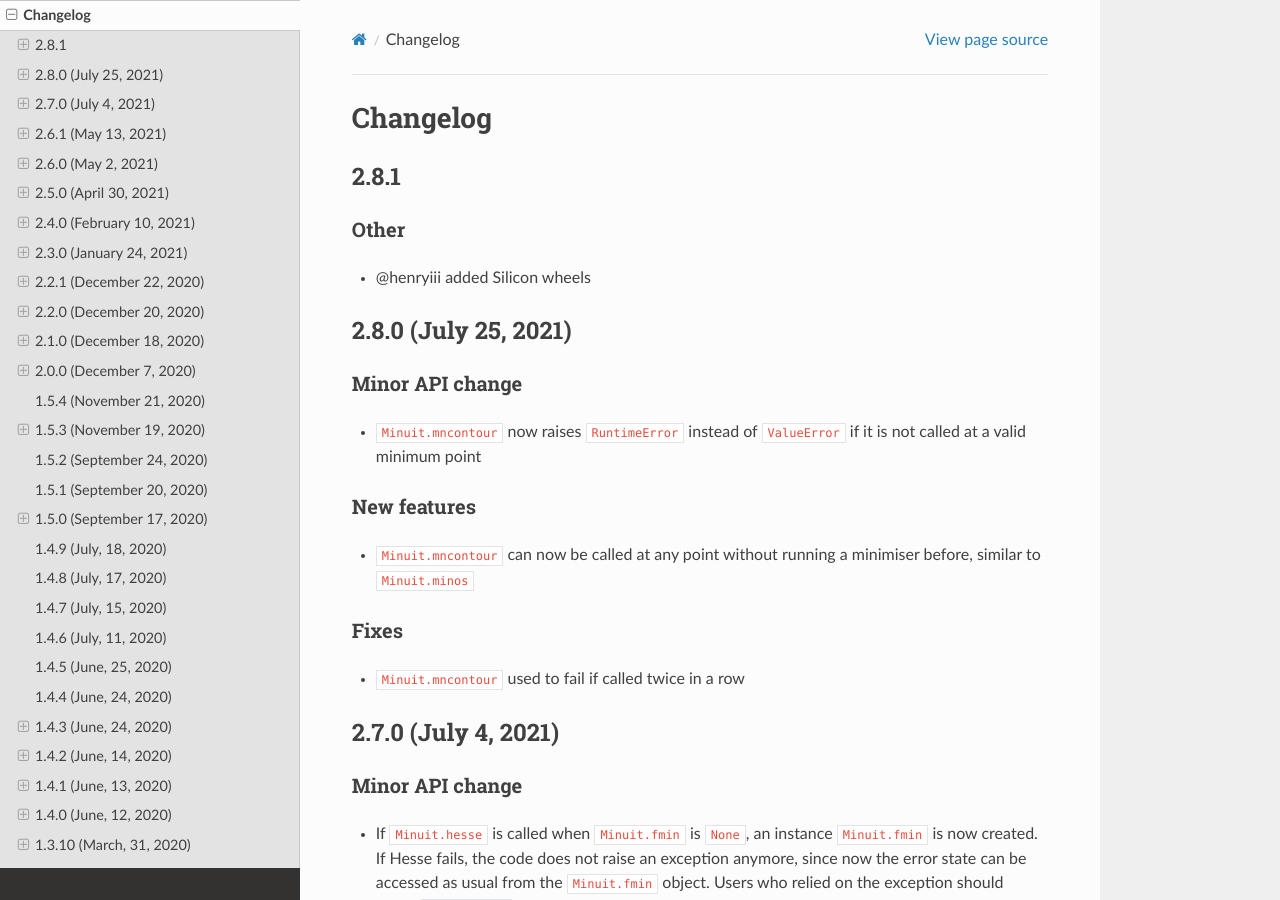
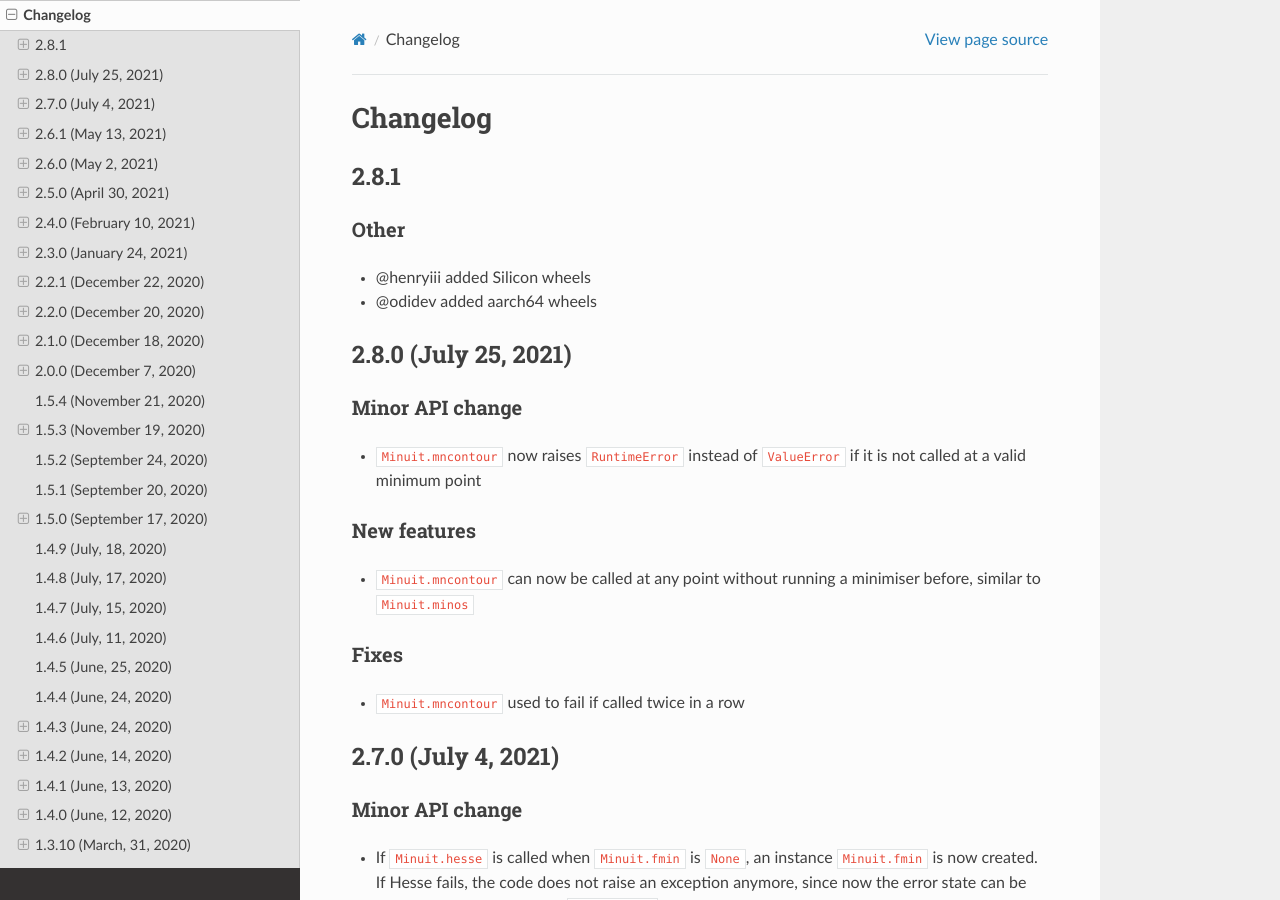
Before and after one commit to scikit-hep/iminuit, a Sphinx documentation site: the page built from doc/changelog.rst, in a window 1280 px wide and 900 px high. Built offline with Sphinx 7.4.7 and the Read the Docs theme 2.0.0, drawn with Linux system fonts in a browser that asks for light colours.

Commit message:
attempt to simplify

```diff
--- a/doc/changelog.rst
+++ b/doc/changelog.rst
@@ -11,6 +11,7 @@ Changelog
 Other
 ~~~~~
 - @henryiii added Silicon wheels
+- @odidev added aarch64 wheels
 
 2.8.0 (July 25, 2021)
 ---------------------
```
Also changed, not shown: 2 other files.
